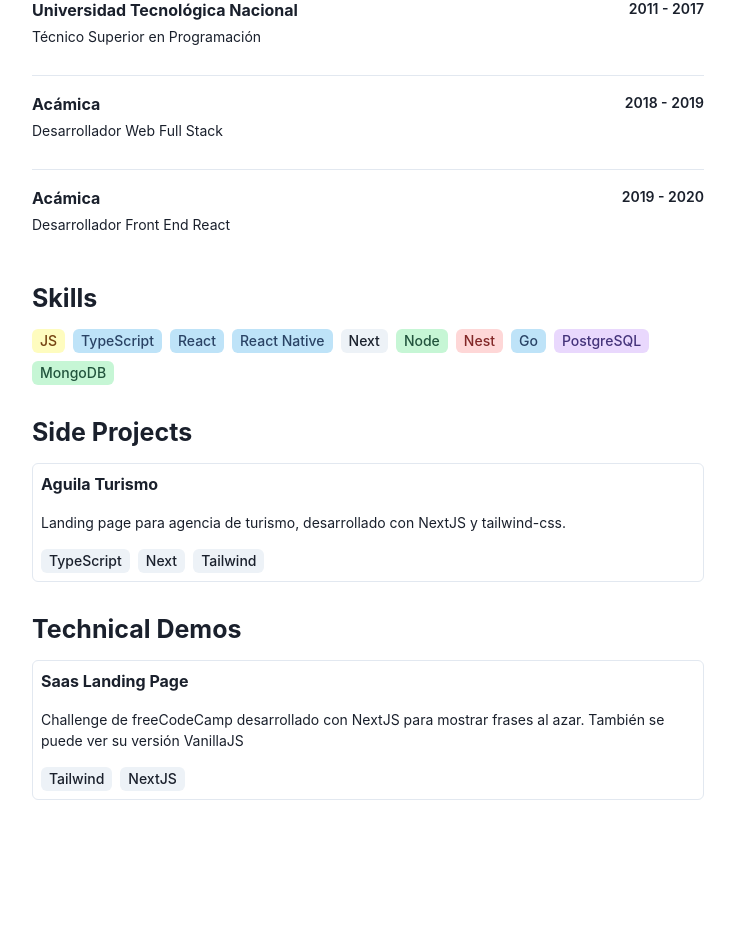
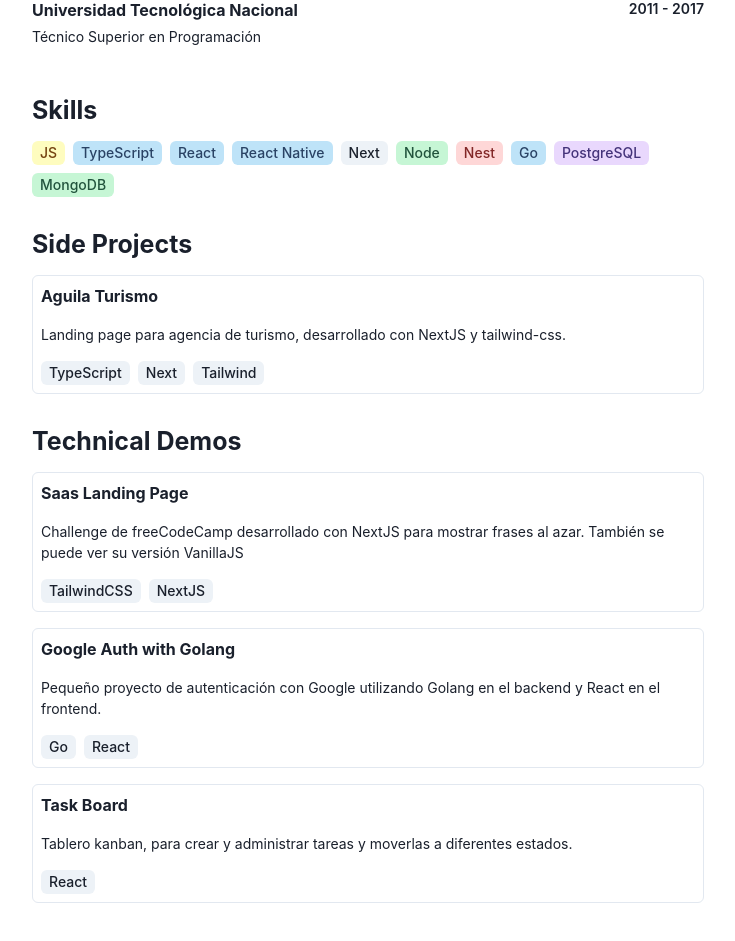
Before and after one commit to juansecalvinio/portfolio, a Next.js app: page / in a window 1280 px wide. Shown: the part 1080-2021 px from the top of the page, without its empty margins (272-1007 px from the left). Before the commit the page ends 1944 px from the top, so only its background shows below. Built offline with nearby package versions, Linux system fonts and the light colour scheme.

Commit message:
Agregamos demos y quitamos cursos de Acamica

```diff
--- a/src/sections/ChallengesProjects/challeges-projects.ts
+++ b/src/sections/ChallengesProjects/challeges-projects.ts
@@ -11,20 +11,20 @@ export const challengesProjects: Project[] = [
     description:
       "Challenge de freeCodeCamp desarrollado con NextJS para mostrar frases al azar. También se puede ver su versión VanillaJS",
     href: "https://saas-landing-page-mocha-pi.vercel.app/",
-    tags: ["Tailwind", "NextJS"],
+    tags: ["TailwindCSS", "NextJS"],
   },
-  // {
-  //   title: "Task Board",
-  //   description:
-  //     "Tablero kanban, para crear y administrar tareas y arrastrarlas a diferentes estados. Creado con React y ViteJS, y se utilizó Zustand para el manejo de estado de la aplicación.",
-  //   href: "https://task-board-opal.vercel.app/",
-  //   tags: ["React", "TypeScript", "ViteJS", "ChakraUI", "Zustand"],
-  // },
-  // {
-  //   title: "Random Quotes",
-  //   description:
-  //     "Challenge de freeCodeCamp desarrollado con NextJS para mostrar frases al azar. También se puede ver su versión VanillaJS",
-  //   href: "https://random-quotes-next.vercel.app/",
-  //   tags: ["freeCodeCamp", "Challenges", "NextJS", "ChakraUI"],
-  // },
+  {
+    title: "Google Auth with Golang",
+    description:
+      "Pequeño proyecto de autenticación con Google utilizando Golang en el backend y React en el frontend.",
+    href: "https://go-auth-google-react.vercel.app/",
+    tags: ["Go", "React"],
+  },
+  {
+    title: "Task Board",
+    description:
+      "Tablero kanban, para crear y administrar tareas y moverlas a diferentes estados.",
+    href: "https://task-board-opal.vercel.app/",
+    tags: ["React"],
+  },
 ];
--- a/src/sections/Education/index.tsx
+++ b/src/sections/Education/index.tsx
@@ -8,18 +8,6 @@ const education: EducationItemProps[] = [
     career: "Técnico Superior en Programación",
     startTime: "2011",
     endTime: "2017",
-  },
-  {
-    place: "Acámica",
-    career: "Desarrollador Web Full Stack",
-    startTime: "2018",
-    endTime: "2019",
-  },
-  {
-    place: "Acámica",
-    career: "Desarrollador Front End React",
-    startTime: "2019",
-    endTime: "2020",
   },
 ];
 
```
